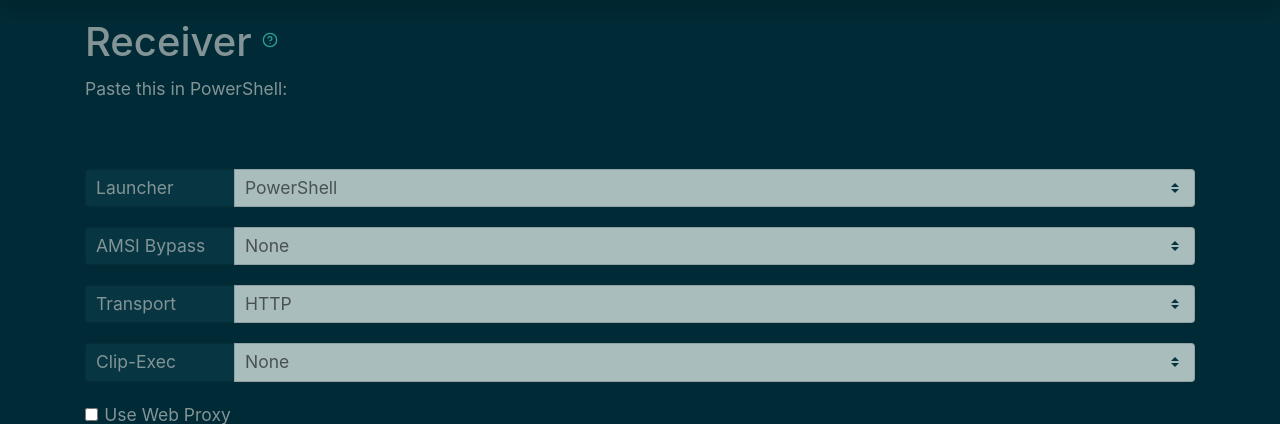
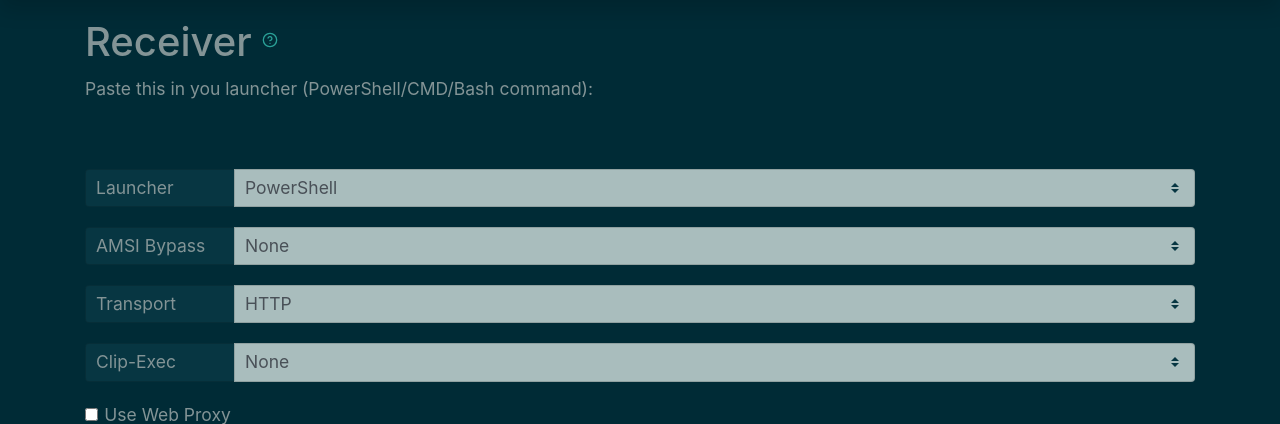
Before and after one commit to AdrianVollmer/PowerHub, a Python web app: template powerhub/templates/receiver.html in a window 1280 px wide. Shown: the part 62-486 px from the top of the page. Run offline with Jinja, Linux system fonts and the light colour scheme; the template is opened without the code that fills it, so the values that code supplies are empty.

Commit message:
adjust paste-comment to new options

```diff
--- a/powerhub/templates/hub.html
+++ b/powerhub/templates/hub.html
@@ -6,7 +6,8 @@
 <h2>Hub<sup>
 <a href="#" title="What's this?" data-toggle="popover"
 data-trigger="focus" data-content="This is the Hub. Most of its functionality
-lies in its PowerShell script. Paste the command below in a PowerShell and
+lies in its PowerShell script. Paste the command below in a
+PowerShell/Bash command/CMD and
 follow the instructions. You will be able to easily transfer and execute
 more PowerShell modules and binary code in-memory (compressed and
 encrypted). The endpoint protection will most likely not care. Note that
@@ -14,7 +15,7 @@
 The stuff in <code>$XDG_DATA_HOME/powerhub/profile.ps1</code> will be
 executed automatically. Have fun!"><span data-feather="help-circle"></span></a></sup>
 </h2>
-<p>Paste this in PowerShell:</p>
+<p>Paste this in you launcher (PowerShell/CMD/Bash command):</p>
     <div class="code_div mb-3" contenteditable='true'>
         <code id='dlcradle' data-flavor="hub">{{ dl_str }}</code>
     </div>
--- a/powerhub/templates/receiver.html
+++ b/powerhub/templates/receiver.html
@@ -16,7 +16,7 @@
         </a>
     </sup>
 </h2>
-<p>Paste this in PowerShell:</p>
+<p>Paste this in you launcher (PowerShell/CMD/Bash command):</p>
     <div class="code_div mb-3" contenteditable='true'>
         <code id='dlcradle' data-flavor="reverse_shell">{{ dl_str }}</code>
     </div>
```
